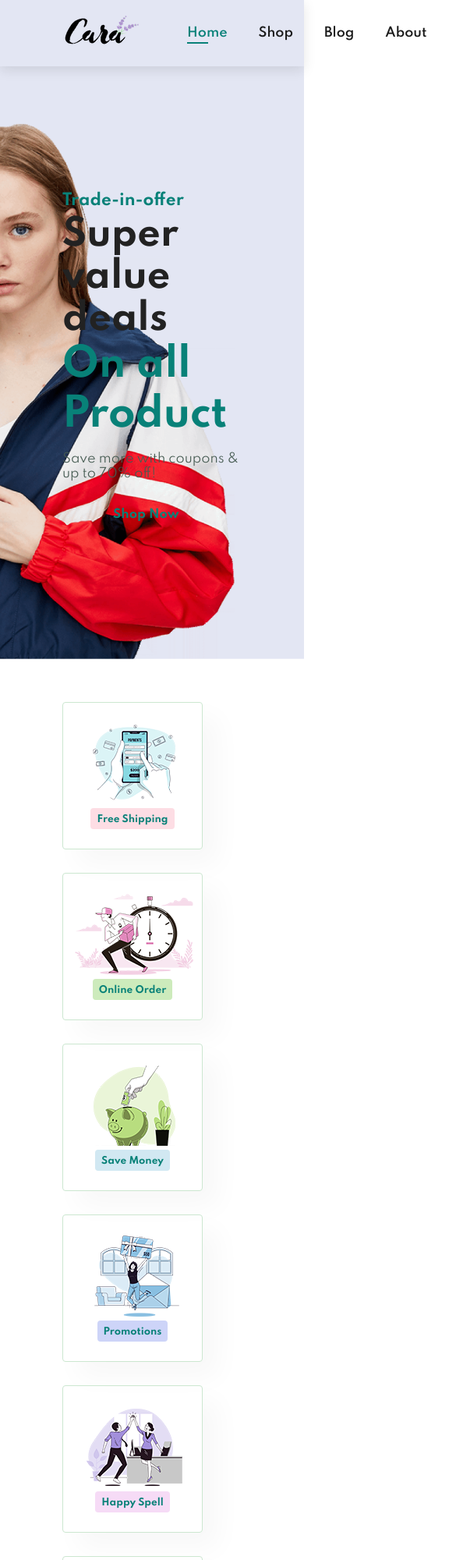
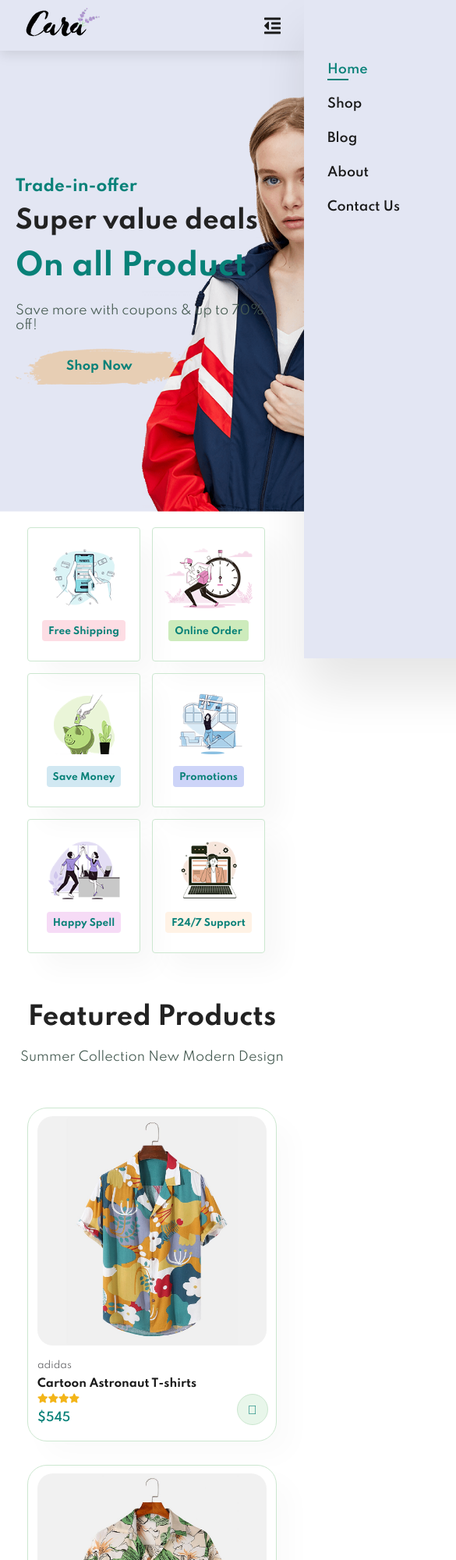
Before and after one commit to asemelkhouli20/Build-and-Deploy-Ecommerce-Website-main, a plain HTML site: page index.html in a window 390 px wide. Shown: the top 2000 px of the page at 78% size, 585 px wide, since content can reach past the window. Drawn offline with Linux system fonts and the light colour scheme.

Commit message:
last new

```diff
--- a/css/banner.css
+++ b/css/banner.css
@@ -1,25 +1,34 @@
-
 /* Banner */
 #banner {
   background-image: url("img/banner/b2.jpg");
   width: 100%;
   height: 40vh;
-
 }
-#banner h4{
+#banner h4 {
   color: #fff;
   font-size: 16px;
 }
-#banner h2{
+#banner h2 {
   color: #fff;
   font-size: 30px;
   padding: 10px 0;
 }
 
-#banner h2 span{
+#banner h2 span {
   color: #ef3636;
 }
-#banner button:hover{
+#banner button:hover {
   background: #088178;
   color: #fff;
 }
+@media (max-width: 799px) {
+  #banner {
+      height: 20vh;
+  }
+}
+
+@media (max-width: 670px) {
+  #banner {
+      height: 40vh;
+  }
+}
--- a/css/banner3.css
+++ b/css/banner3.css
@@ -1,4 +1,3 @@
-
 #banner3 .banner-box {
   min-width: 30%;
   height: 30vh;
@@ -40,5 +39,18 @@
   display: flex;
   justify-content: space-between;
   flex-wrap: wrap;
-  padding: 0 8px;
+  padding: 0 80px;
 }
+@media (max-width: 799px) {
+  #banner3 {
+    padding: 0px;
+  }
+  #banner3 .banner-box {
+    width: 28%;
+  }
+}
+@media (max-width: 500px) {
+ #banner3 .banner-box {
+    width: 100%;
+  }
+}
--- a/css/feature.css
+++ b/css/feature.css
@@ -1,4 +1,3 @@
-
 /* Feature */
 #feature {
   display: flex;
@@ -28,9 +27,10 @@
   border-radius: 4px;
   color: #088178;
 }
-#feature .fe-box image {
+#feature .fe-box img {
   width: 100%;
   margin-bottom: 10px;
+
 }
 #feature .fe-box:nth-child(1) h6 {
   background-color: #fddde4;
@@ -50,3 +50,17 @@
 #feature .fe-box:nth-child(6) h6 {
   background-color: #fff2e5;
 }
+@media (max-width: 1250px) {
+  #feature {
+    justify-content: center;
+  }
+  #feature .fe-box{
+    margin: 15px;
+  }
+}
+@media (max-width: 500px) {
+  #feature .fe-box{
+    width: 145px;
+    margin: 0 15px 15px 0;
+  }
+}
--- a/css/footer.css
+++ b/css/footer.css
@@ -50,7 +50,15 @@ footer .install img {
   margin: 10px 0 15px 0;
 }
 
-footer .copyright{
+footer .copyright {
   text-align: center;
   width: 100%;
 }
+@media (max-width: 500px) {
+  footer {
+    flex-direction: column;
+  }
+  footer .install {
+    align-items: center;
+  }
+}
--- a/css/header.css
+++ b/css/header.css
@@ -12,3 +12,8 @@
   top: 0;
   left: 0;
 }
+@media (max-width: 500px) {
+  #header {
+     padding: 10px 30px;
+  }
+}
--- a/css/hero.css
+++ b/css/hero.css
@@ -1,5 +1,3 @@
-
-/* hero */
 #hero {
   background-image: url("img/hero4.png");
   height: 90vh;
@@ -23,7 +21,7 @@
 }
 
 #hero button {
-  background-image: url("/img/button.png");
+  background-image: url("img/button.png");
   background-repeat: no-repeat;
   background-color: transparent;
   color: #088178;
@@ -33,3 +31,17 @@
   font-weight: 700;
   font-size: 15px;
 }
+
+
+@media (max-width: 799px) {
+  #hero {
+    height: 70vh;
+    background-position: top 30% right 30%;
+  }
+}
+@media (max-width: 500px) {
+    #hero {
+      padding: 0 20px;
+      background-position: 55%;
+    }
+}
--- a/css/navbar.css
+++ b/css/navbar.css
@@ -1,9 +1,26 @@
-
 /* navbar */
 #navbar {
   display: flex;
   align-items: center;
   justify-content: center;
+}
+
+#mobile {
+  display: none;
+  align-items: center;
+}
+#mobile i {
+  color: #1a1a1a;
+  font-size: 24px;
+  padding-left: 20px;
+}
+#close {
+  position: absolute;
+  top: 30px;
+  left: 30px;
+  color: #222;
+  font-size: 24px;
+  display: none;
 }
 
 #navbar li {
@@ -35,3 +52,34 @@
   bottom: -4px;
   left: 20px;
 }
+@media (max-width: 799px) {
+  #navbar {
+    flex-direction: column;
+    align-items: flex-start;
+    justify-content: flex-start;
+    position: fixed;
+    top: 0px;
+    right: -300px;
+    height: 100vh;
+    width: 300px;
+    background-color: #e3e6f3;
+    box-shadow: 0 40px 60px rgb(0, 0, 0, 0.1);
+    padding: 80px 0 0 10px;
+    transition: 0.3s ease;
+  }
+  #navbar li {
+    margin-bottom: 25px;
+  }
+  #mobile {
+    display: flex;
+  }
+  #navbar.active {
+    right: 0px;
+  }
+  #lg-bug {
+    display: none;
+  }
+  #close {
+    display: initial;
+  }
+}
--- a/css/newsletters.css
+++ b/css/newsletters.css
@@ -1,4 +1,3 @@
-
 #newsletters {
   display: flex;
   justify-content: space-between;
@@ -10,11 +9,10 @@
   background-color: #041e42;
 }
 #newsletters .form {
-display: flex;
-
-width: 40%;
+  display: flex;
+  width: 40%;
 }
-#newsletters  h4 {
+#newsletters h4 {
   font-size: 22px;
   font-weight: 700;
   color: #fff;
@@ -44,6 +42,17 @@ width: 40%;
   background-color: #088178;
   color: #fff;
   white-space: nowrap;
-   border-top-left-radius: 0;
+  border-top-left-radius: 0;
   border-bottom-left-radius: 0;
 }
+@media (max-width: 799px) {
+  #newsletters .form {
+    width: 100%;
+    margin-top: 10px;
+  }
+}
+@media (max-width: 500px) {
+  #newsletters{
+    padding: 40px 20px;
+  }
+}
--- a/css/product1.css
+++ b/css/product1.css
@@ -1,4 +1,3 @@
-
 #product1 {
   text-align: center;
 }
@@ -67,3 +66,19 @@
   bottom: 20px;
   right: 10px;
 }
+
+@media (max-width: 799px) {
+  #product1 .pro-container {
+    justify-content: center;
+  }
+  #product1 .pro {
+    margin: 15px;
+  }
+}
+
+@media (max-width: 640px) {
+  #product1 .pro {
+    width: 100%;
+  }
+
+}
--- a/css/smBanner.css
+++ b/css/smBanner.css
@@ -1,4 +1,3 @@
-
 #sm-banner {
   display: flex;
   justify-content: space-between;
@@ -51,3 +50,15 @@
   transition: all 0.5s;
   transform: scale(1.01);
 }
+@media (max-width: 799px) {
+  #sm-banner .banner-box {
+    min-width: 100%;
+    margin: 0px;
+  }
+}
+
+@media (max-width: 500px) {
+  #sm-banner .banner-box {
+    height: 40vh;
+  }
+}
--- a/index.html
+++ b/index.html
@@ -7,7 +7,8 @@
     <title>Tech2etc E-commerce Tutorial</title>
     <link
       rel="stylesheet"
-      href="https://pro.fontawesome.com/releases/v5.10.0/css/all.css"/>
+      href="https://pro.fontawesome.com/releases/v5.10.0/css/all.css"
+    />
     <link rel="stylesheet" href="style.css" />
     <link rel="stylesheet" href="css/banner.css" />
     <link rel="stylesheet" href="css/feature.css" />
@@ -17,9 +18,8 @@
     <link rel="stylesheet" href="css/product1.css" />
     <link rel="stylesheet" href="css/banner3.css" />
     <link rel="stylesheet" href="css/smBanner.css" />
-        <link rel="stylesheet" href="css/newsletters.css" />
+    <link rel="stylesheet" href="css/newsletters.css" />
     <link rel="stylesheet" href="css/footer.css" />
-
   </head>
 
   <body>
@@ -33,10 +33,15 @@
           <li><a href="blog.html">Blog</a></li>
           <li><a href="about.html">About</a></li>
           <li><a href="contact.html">Contact Us</a></li>
-          <li>
+          <li id="lg-bug">
             <a href="cart.html"><i class="far fa-shopping-bag"></i></a>
           </li>
+          <i id="close" class="far fa-times"></i>
         </ul>
+      </div>
+      <div id="mobile">
+        <a href="cart.html"><i class="far fa-shopping-bag"></i></a>
+        <i id="bar" class="fas fa-outdent"></i>
       </div>
     </section>
     <!---  Hero  --->
@@ -48,32 +53,7 @@
       <button>Shop Now</button>
     </section>
     <!--  Feature -->
-    <section id="feature" class="section-p1">
-      <div class="fe-box">
-        <img src="img/features/f1.png" alt="Free Shipping img" />
-        <h6>Free Shipping</h6>
-      </div>
-      <div class="fe-box">
-        <img src="img/features/f2.png" alt="Online Order img" />
-        <h6>Online Order</h6>
-      </div>
-      <div class="fe-box">
-        <img src="img/features/f3.png" alt="Save Money img" />
-        <h6>Save Money</h6>
-      </div>
-      <div class="fe-box">
-        <img src="img/features/f4.png" alt="Promotions img" />
-        <h6>Promotions</h6>
-      </div>
-      <div class="fe-box">
-        <img src="img/features/f5.png" alt="Happy Spell img" />
-        <h6>Happy Spell</h6>
-      </div>
-      <div class="fe-box">
-        <img src="img/features/f6.png" alt="F24/7 Support img" />
-        <h6>F24/7 Support</h6>
-      </div>
-    </section>
+    <section id="feature" class="section-p1"></section>
     <!--  Product1 Feature Product  -->
     <section id="product1" class="section-p1">
       <h2>Featured Products</h2>
@@ -184,10 +164,12 @@
         <p>Secured Payment Gateways</p>
         <img src="img/pay/pay.png" alt="" />
       </div>
-     <div class="copyright">
-<p>® 2021, Tech2 etc - HTML CSS E-commerce Template</p> </div>
+      <div class="copyright">
+        <p>® 2021, Tech2 etc - HTML CSS E-commerce Template</p>
+      </div>
     </footer>
 
     <script type="module" src="js/script.js"></script>
+    <script src="js/menu.js"></script>
   </body>
 </html>
--- /dev/null
+++ b/js/features.js
@@ -0,0 +1,26 @@
+export const featuresItem = [
+  {
+    image: "f1.png",
+    title: "Free Shipping",
+  },
+  {
+    image: "f2.png",
+    title: "Online Order",
+  },
+  {
+    image: "f3.png",
+    title: "Save Money",
+  },
+  {
+    image: "f4.png",
+    title: "Promotions",
+  },
+  {
+    image: "f5.png",
+    title: "Happy Spell",
+  },
+  {
+    image: "f6.png",
+    title: "F24/7 Support",
+  },
+];
--- /dev/null
+++ b/js/menu.js
@@ -0,0 +1,16 @@
+const bar = document.getElementById("bar");
+const close = document.getElementById("close");
+const navbar = document.getElementById("navbar");
+
+if (bar) {
+  bar.addEventListener("click", openMenu);
+}
+if (close) {
+  close.addEventListener("click", closeMenu);
+}
+function openMenu() {
+  navbar.classList.add("active");
+}
+function closeMenu() {
+  navbar.classList.remove("active");
+}
--- a/js/script.js
+++ b/js/script.js
@@ -1,13 +1,13 @@
 // Script for navigation bar
 import { newProduct, featureProduct } from "./products.js";
+import { featuresItem } from "./features.js";
 
 setProduct("products", featureProduct);
-setProduct("NewProducts",newProduct);
-
-
-function setProduct(id,array) {
+setProduct("NewProducts", newProduct);
+setFeatures();
+function setProduct(id, array) {
   var htmlCode = "";
-  var products = document.getElementById(id);
+  const products = document.getElementById(id);
   for (let i = 0; i < array.length; i++) {
     var item = array[i];
     var ratingHtml = "";
@@ -32,3 +32,18 @@ function setProduct(id,array) {
   }
   products.innerHTML = htmlCode;
 }
+
+function setFeatures() {
+  const feature = document.getElementById("feature");
+  var htmlCode = "";
+  for (let i = 0; i < featuresItem.length; i++) {
+        var item = featuresItem[i];
+    htmlCode += `
+      <div class="fe-box">
+        <img src="img/features/${item.image}" alt="${item.title} img" />
+        <h6>${item.title}</h6>
+      </div>
+      `;
+  }
+  feature.innerHTML = htmlCode
+}
--- a/style.css
+++ b/style.css
@@ -99,3 +99,21 @@ button.white {
 .layer:hover {
   background-color: rgba(0, 0, 0, 0);
 }
+/* Media Query */
+@media (max-width: 799px) {
+  .section-p1 {
+    padding: 40px 40px;
+  }
+}
+
+@media (max-width: 500px) {
+  .section-p1 {
+    padding:20px;
+  }
+  h1 {
+      font-size: 38px;
+  }
+  h2 {
+      font-size: 32px;
+  }
+}
```
Lines whose indentation alone changed are shown as unchanged.
